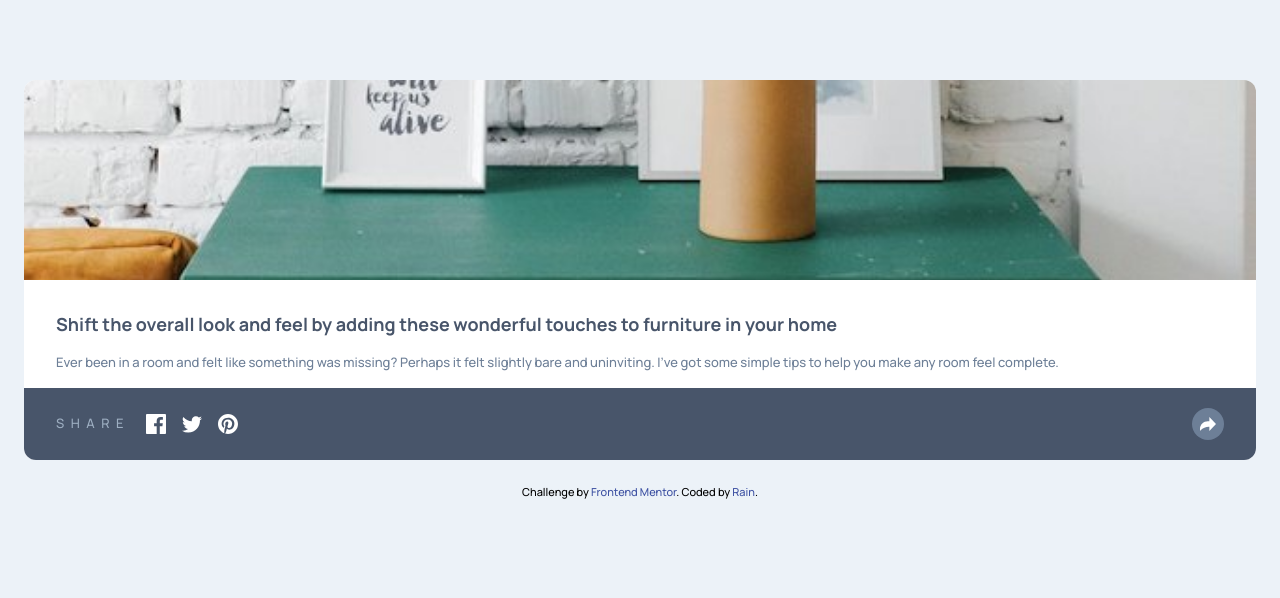
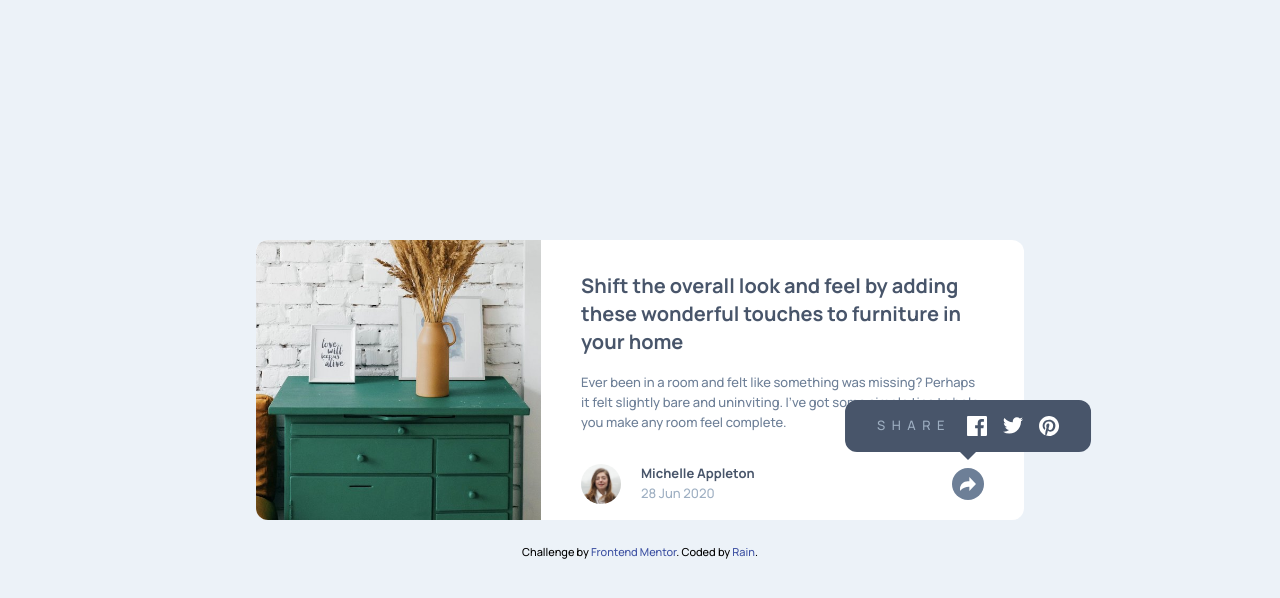
Before and after one commit to rovyhonolario53-code/article-preview-component, a plain HTML site: page index.html in a window 1280 px wide. Both pictures are taken after a click on the button "Share". Drawn offline with nearby package versions, Linux system fonts and the light colour scheme.

Commit message:
finished desktop design + active desktop design

```diff
--- a/index.html
+++ b/index.html
@@ -31,12 +31,14 @@
     .attribution a { color: hsl(228, 45%, 44%); }
   </style>
 </head>
-<body class="px-6 py-20 bg-light font-manrope text-[13px]">
-  <article class="bg-white rounded-xl">
-    <img class="rounded-t-xl w-full h-[200px] object-cover" src="images/drawers.jpg" alt="drawers">
+<body class="px-6 py-20 bg-light font-manrope text-[13px] md:min-h-screen md:flex md:flex-col md:justify-center">
+  <article class="bg-white rounded-xl md:grid md:grid-cols-[285px_1fr] md:w-full md:max-w-[768px] md:mx-auto md:min-h-[280px]">
+    <img class="rounded-t-xl md:rounded-l-xl md:rounded-r-none w-full h-[200px] md:h-full object-cover"
+         src="images/drawers.jpg" alt="drawers">
 
-    <div class="px-8">
-      <h1 class="pt-8 pb-4 font-bold text-dark text-[18px] leading-6">
+    <div class="flex flex-col justify-between">
+      <div class="px-8 md:px-10">
+        <h1 class="pt-8 pb-4 font-bold text-dark text-[18px] leading-6 md:text-[20px] md:leading-7">
           Shift the overall look and feel by adding these wonderful touches to furniture in your home
         </h1>
         <p class="text-desaturated leading-5 text-[13px] mb-4">
@@ -44,7 +46,7 @@
         </p>
       </div>
 
-    <footer class="relative flex flex-row px-8 py-4 items-center justify-between">
+      <footer class="relative md:static flex flex-row px-8 md:px-10 py-4 items-center justify-between">
         <img class="w-10 h-10 rounded-full object-cover" src="images/avatar-michelle.jpg" alt="">
 
         <div class="flex flex-col pl-5 flex-1">
@@ -52,7 +54,7 @@
           <time datetime="2020-06-28" class="text-grayish">28 Jun 2020</time>
         </div>
 
-      <div>
+        <div class="md:relative">
           <button id="share-btn" aria-expanded="false" aria-label="Share"
             class="group relative z-10 size-8 rounded-full bg-light grid place-items-center aria-expanded:bg-desaturated">
             <img src="images/icon-share.svg" alt=""
@@ -60,7 +62,11 @@
           </button>
 
           <div id="share-panel"
-          class="hidden absolute inset-0 items-center gap-4 px-8 bg-dark rounded-b-xl">
+            class="hidden absolute inset-0 items-center gap-4 px-8 bg-dark rounded-b-xl
+                   md:inset-auto md:bottom-full md:left-1/2 md:-translate-x-1/2 md:mb-4
+                   md:py-4 md:w-max md:rounded-xl
+                   after:content-[''] md:after:absolute md:after:top-full md:after:left-1/2
+                   md:after:-translate-x-1/2 md:after:border-8 md:after:border-transparent md:after:border-t-dark">
             <span class="uppercase tracking-[0.5em] text-grayish">Share</span>
             <a href="#"><img src="images/icon-facebook.svg" alt="Facebook" class="w-5"></a>
             <a href="#"><img src="images/icon-twitter.svg" alt="Twitter" class="w-5"></a>
@@ -68,6 +74,7 @@
           </div>
         </div>
       </footer>
+    </div>
   </article>
 
   <footer class="attribution mt-6">
```
Lines whose indentation alone changed are shown as unchanged.
